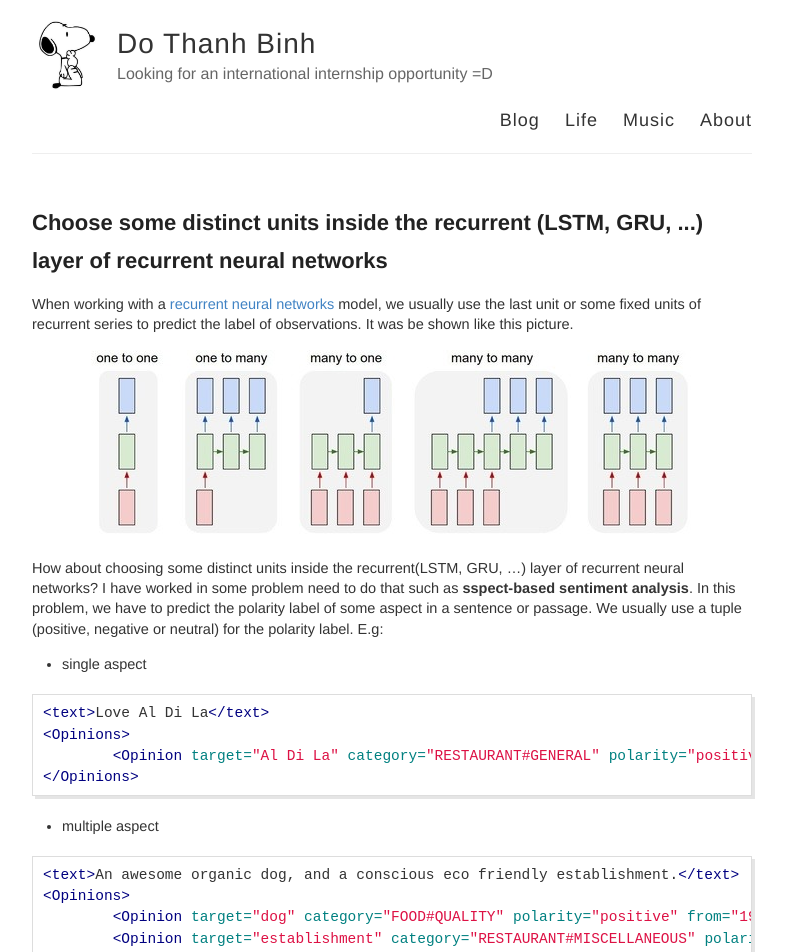
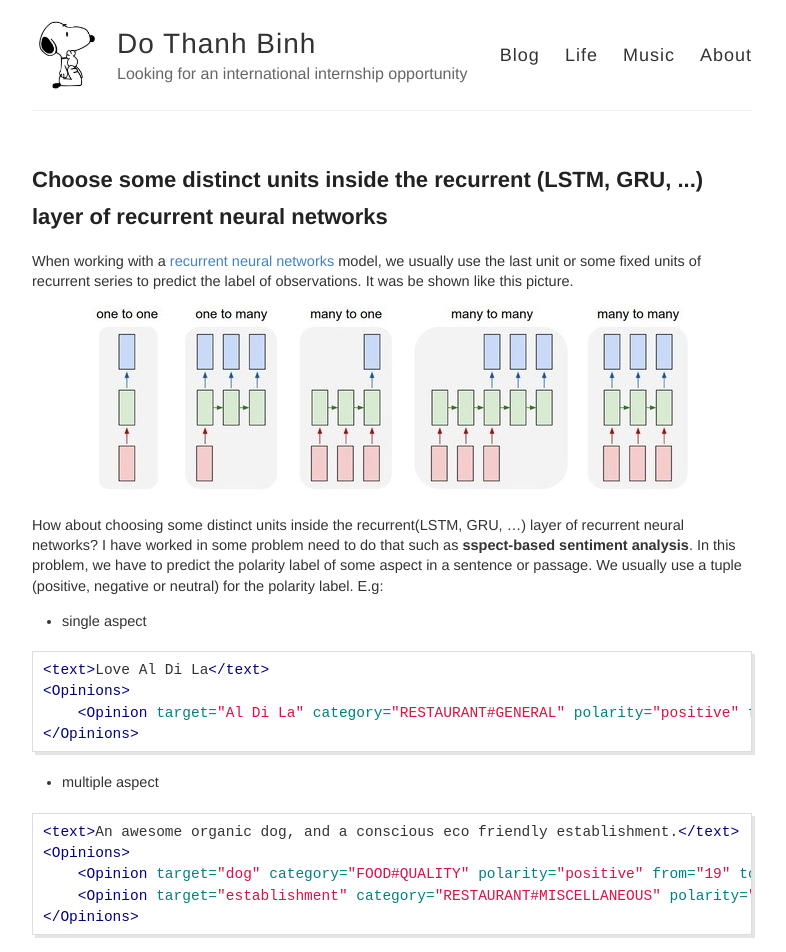
Before and after one commit to peace195/peace195.github.io, a Jekyll site: the page built from _posts/2017-07-05-choose-distinct-units-in-lstm.md, in a window 1280 px wide and 1400 px high. Shown: the top 952 px of the window, without its empty margins (248-1034 px from the left). Built offline with Jekyll 4.4.1, drawn with Linux system fonts in a browser that asks for light colours; our own code applies the rules of GitHub Pages for plain Markdown files; formulas are drawn with MathJax 3; comment, search, counter and statistics services are not loaded; some of the changed text lies outside the part shown.

Commit message:
tabs -> spaces

```diff
--- a/_config.yml
+++ b/_config.yml
@@ -6,7 +6,7 @@
 name: Do Thanh Binh
 
 # Short bio or description (displayed in the header)
-description: Looking for an international internship opportunity =D
+description: Looking for an international internship opportunity
 
 # URL of your avatar or profile pic (you could use your GitHub profile pic)
 avatar: https://raw.githubusercontent.com/peace195/peace195.github.io/master/images/avatar.jpg
```
Also changed, not shown: _posts/2017-07-05-choose-distinct-units-in-lstm.md (+8 -8 lines).
